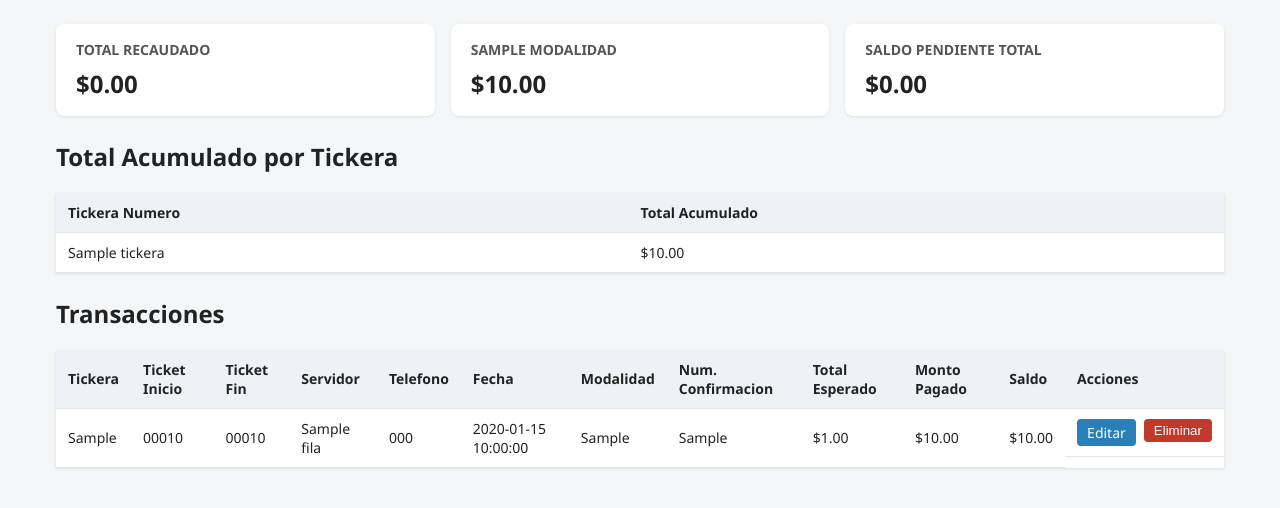
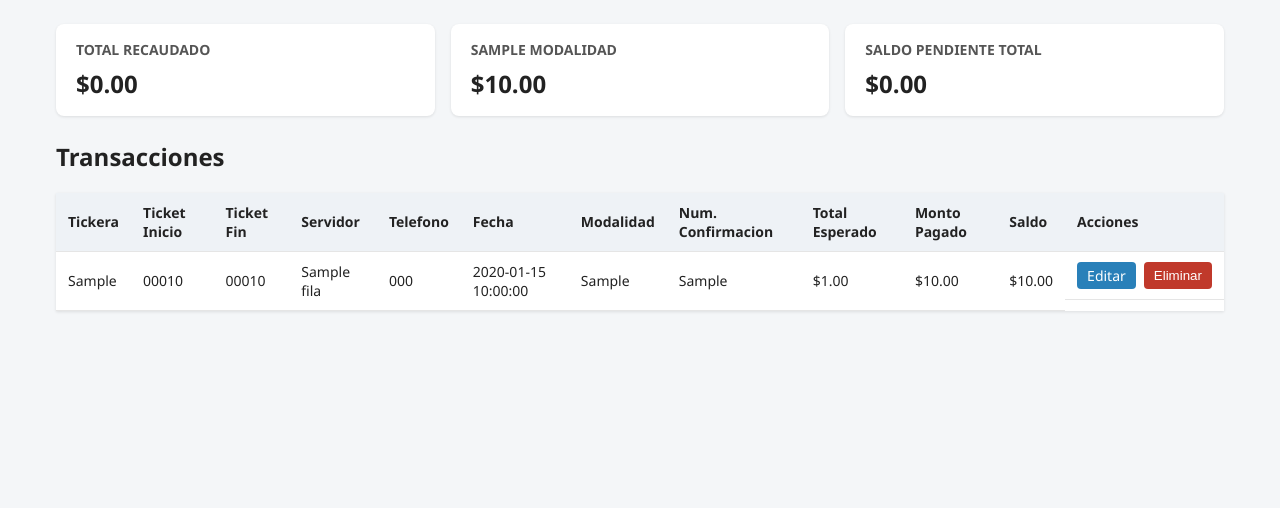
Before and after one commit to edmartin-GIT/Rifa-app, a Flask app: template templates/index.html in a window 1280 px wide. Shown: the part 153-661 px from the top of the page. Run offline with Flask 3, Linux system fonts and the light colour scheme; the template is opened without the code that fills it: most values are stand-ins (such as "Sample title", 1, 10 or a date in 2020).

Commit message:
Quitar tabla acumulado por tickera; agregar password admin para eliminar
- index.html: eliminar seccion 'Total Acumulado por Tickera'
- index.html: boton Eliminar abre modal con campo password en vez de confirm()
- app.py: route /eliminar verifica ADMIN_PASSWORD antes de borrar

Co-Authored-By: Claude Sonnet 5 <noreply@anthropic.com>

```diff
--- a/app.py
+++ b/app.py
@@ -352,8 +352,13 @@ def editar_transaccion(id):
     return render_template("form_transaccion.html", datos=datos, modalidades=MODALIDADES, titulo="Editar Transaccion", precio_tickera=precio_tickera, editar=True, tickeras=lista_tickeras(incluir_ademas=transaccion["tickera_numero"]), servidores=obtener_servidores_conocidos())
 
 
+ADMIN_PASSWORD = "Emaus24"
+
 @app.route("/eliminar/<int:id>", methods=["POST"])
 def eliminar_transaccion(id):
+    if request.form.get("admin_password") != ADMIN_PASSWORD:
+        flash("Password de administrador incorrecto. Transaccion no eliminada.", "error")
+        return redirect(url_for("index"))
     conn = get_conn()
     conn.execute("DELETE FROM transacciones WHERE id = ?", (id,))
     conn.commit()
--- a/templates/index.html
+++ b/templates/index.html
@@ -17,20 +17,6 @@
         <h3>Saldo Pendiente Total</h3>
         <p class="monto">${{ "%.2f"|format(saldo_total) }}</p>
     </div>
-</section>
-
-<section>
-    <h2>Total Acumulado por Tickera</h2>
-    <table class="tabla-resumen">
-        <thead>
-            <tr><th>Tickera Numero</th><th>Total Acumulado</th></tr>
-        </thead>
-        <tbody>
-            {% for tickera, total in total_por_tickera %}
-            <tr><td data-label="Tickera Numero">{{ tickera }}</td><td data-label="Total Acumulado">${{ "%.2f"|format(total) }}</td></tr>
-            {% endfor %}
-        </tbody>
-    </table>
 </section>
 
 <section>
@@ -68,9 +54,7 @@
                 <td data-label="Saldo">${{ "%.2f"|format(fila.saldo) }}</td>
                 <td class="acciones" data-label="Acciones">
                     <a href="{{ url_for('editar_transaccion', id=fila.id) }}">Editar</a>
-                    <form method="post" action="{{ url_for('eliminar_transaccion', id=fila.id) }}" onsubmit="return confirm('Eliminar esta transaccion?');">
-                        <button type="submit">Eliminar</button>
-                    </form>
+                    <button type="button" class="btn-eliminar" onclick="abrirModalEliminar({{ fila.id }}, '{{ fila.tickera_numero }}')">Eliminar</button>
                 </td>
             </tr>
             {% else %}
@@ -80,4 +64,52 @@
     </table>
 </section>
 
+<!-- Modal eliminar con password -->
+<div id="modal-eliminar" style="display:none; position:fixed; inset:0; background:rgba(0,0,0,0.5); z-index:1000; align-items:center; justify-content:center;">
+    <div style="background:white; border-radius:8px; padding:28px 32px; max-width:380px; width:90%; box-shadow:0 4px 20px rgba(0,0,0,0.3);">
+        <h3 style="margin:0 0 8px; color:#c0392b;">Confirmar Eliminacion</h3>
+        <p style="margin:0 0 16px; font-size:14px; color:#555;">Tickera <strong id="modal-tickera-num"></strong> sera eliminada permanentemente.</p>
+        <label style="display:flex; flex-direction:column; font-size:14px; color:#444; gap:6px; margin-bottom:16px;">
+            Password de Administrador
+            <input type="password" id="modal-password" placeholder="Password" style="padding:8px; border:1px solid #ccc; border-radius:4px; font-size:14px;">
+        </label>
+        <div style="display:flex; gap:10px; justify-content:flex-end;">
+            <button type="button" onclick="cerrarModal()" style="padding:8px 16px; border:1px solid #ccc; border-radius:4px; background:white; cursor:pointer;">Cancelar</button>
+            <button type="button" onclick="confirmarEliminar()" style="padding:8px 16px; border:none; border-radius:4px; background:#c0392b; color:white; cursor:pointer; font-weight:600;">Eliminar</button>
+        </div>
+        <form id="form-eliminar" method="post" style="display:none;">
+            <input type="hidden" name="admin_password" id="form-password-hidden">
+        </form>
+    </div>
+</div>
+
+<script>
+    let eliminarUrl = '';
+    function abrirModalEliminar(id, tickeraNom) {
+        eliminarUrl = '/eliminar/' + id;
+        document.getElementById('modal-tickera-num').textContent = tickeraNom;
+        document.getElementById('modal-password').value = '';
+        const modal = document.getElementById('modal-eliminar');
+        modal.style.display = 'flex';
+        setTimeout(() => document.getElementById('modal-password').focus(), 50);
+    }
+    function cerrarModal() {
+        document.getElementById('modal-eliminar').style.display = 'none';
+    }
+    function confirmarEliminar() {
+        const pw = document.getElementById('modal-password').value;
+        const form = document.getElementById('form-eliminar');
+        document.getElementById('form-password-hidden').value = pw;
+        form.action = eliminarUrl;
+        form.submit();
+    }
+    document.getElementById('modal-password').addEventListener('keydown', function(e) {
+        if (e.key === 'Enter') confirmarEliminar();
+        if (e.key === 'Escape') cerrarModal();
+    });
+    document.getElementById('modal-eliminar').addEventListener('click', function(e) {
+        if (e.target === this) cerrarModal();
+    });
+</script>
+
 {% endblock %}
```
